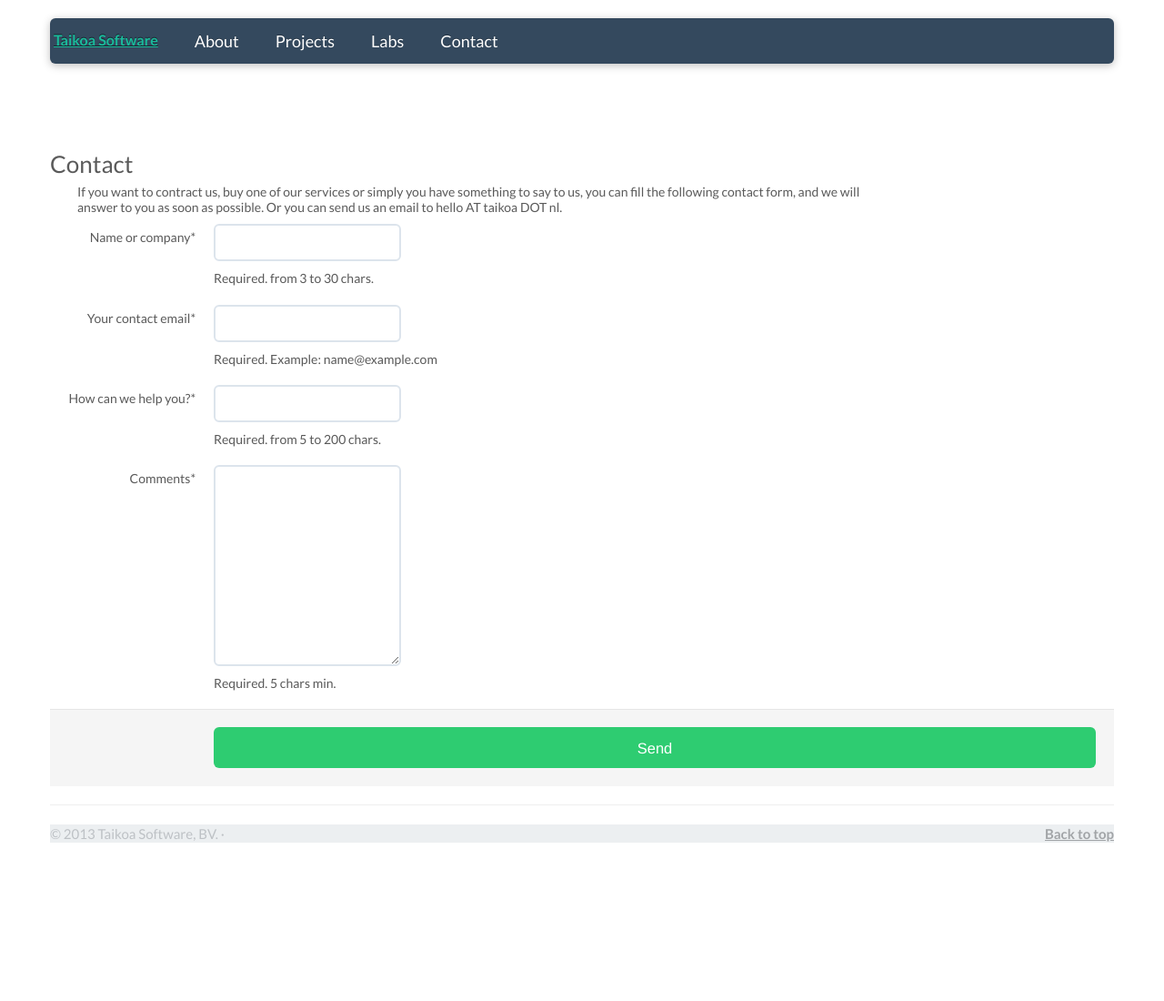
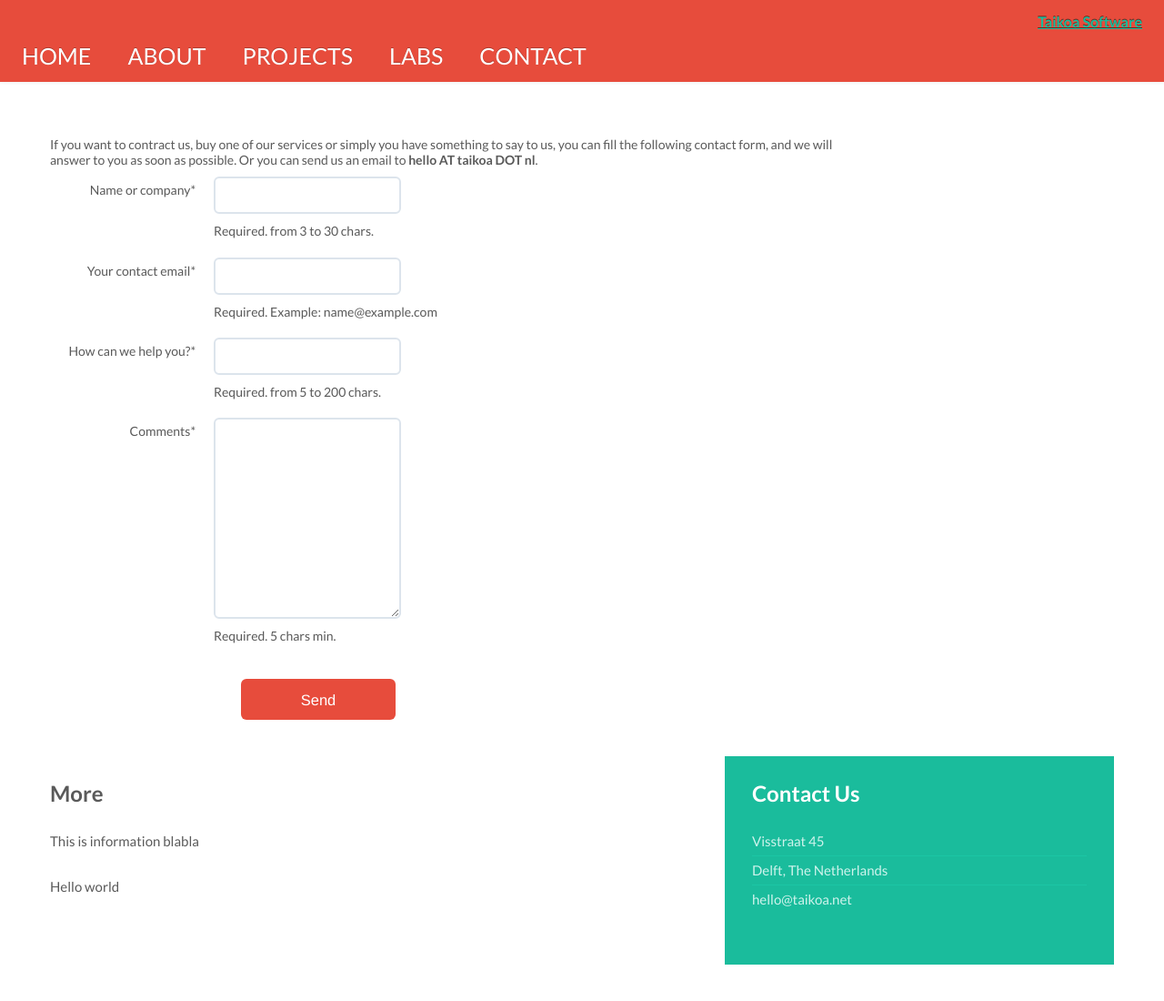
Before and after one commit to taikoa/taikoa, a Flask app: page /contact in a window 1280 px wide. Shown: the whole page at 91% size. Before the commit the page ends 926 px from the top, so only its background shows below. Run offline with Flask 2, Linux system fonts and the light colour scheme.

Commit message:
Improving design in header, footer and contact form

```diff
--- a/static/css/flat-ui.css
+++ b/static/css/flat-ui.css
@@ -604,7 +604,7 @@ h6 {
   filter: progid:DXImageTransform.Microsoft.gradient(enabled = false); }
 
 .navbar-inverse .navbar-inner {
-  background: #34495e;
+  background: #e74c3c;
   filter: progid:DXImageTransform.Microsoft.gradient(enabled = false); }
 .navbar-inverse .nav > li > a {
   color: white; }
--- a/static/css/main.css
+++ b/static/css/main.css
@@ -19,7 +19,7 @@ body {
   left: 0;
   right: 0;
   z-index: 10;
-  margin-top: 20px;
+  /* margin-top: 20px; */
   margin-bottom: -90px; /* Negative margin to pull up carousel. 90px is roughly margins and height of navbar. */
 }
 .navbar-wrapper .navbar {
@@ -29,9 +29,6 @@ body {
 /* Remove border and change up box shadow for more contrast */
 .navbar .navbar-inner {
   border: 0;
-  -webkit-box-shadow: 0 2px 10px rgba(0,0,0,.25);
-     -moz-box-shadow: 0 2px 10px rgba(0,0,0,.25);
-          box-shadow: 0 2px 10px rgba(0,0,0,.25);
 }
 
 /* Downsize the brand/project name a bit */
@@ -59,7 +56,7 @@ body {
 
 /* Carousel base class */
 .carousel {
-  margin-bottom: 60px;
+  margin-bottom: 0px;
 }
 
 .carousel .container {
@@ -258,3 +255,47 @@ body {
 .cleartopbar {
     padding-top: 150px;
 }
+
+.navbar-wrapper .container, .navbar-static-top .container, .navbar-fixed-top .container, .navbar-fixed-bottom .container {
+  width: 100%;
+}
+
+.navbar-inner {
+  border-radius: 0px;
+  height: 90px;
+}
+
+.navbar .nav > li > a:hover {
+    color: #fff;
+    border-bottom: 3px #fff solid;
+}
+
+.navbar {
+    font-size: 25px;
+}
+
+.nav {
+    top: 36px;
+}
+
+footer {
+    background-color: #fff;
+    color: #5a5a5a;
+}
+
+.footer-banner {
+    min-height: 0px;
+}
+
+.form-actions {
+    border-top: 0;
+    background-color: transparent;
+}
+
+.btn.btn-success {
+    background-color: #e74c3c;
+}
+
+.btn.btn-success:hover {
+    background-color: #1abc9c;
+}
--- a/templates/base.html
+++ b/templates/base.html
@@ -44,16 +44,19 @@
               <span class="icon-bar"></span>
               <span class="icon-bar"></span>
             </button>
-            <a class="brand" href="/">Taikoa Software</a>
             <!-- Responsive Navbar Part 2: Place all navbar contents you want collapsed withing .navbar-collapse.collapse. -->
             <div class="nav-collapse collapse">
               <ul class="nav">
-                <li><a href="/about">About</a></li>
-                <li><a href="/projects">Projects</a></li>
-                <li><a href="/labs">Labs</a></li>
-                <li><a href="/contact">Contact</a></li>
+                <li><a href="/">HOME</a></li>
+                <li><a href="/about">ABOUT</a></li>
+                <li><a href="/projects">PROJECTS</a></li>
+                <li><a href="/labs">LABS</a></li>
+                <li><a href="/contact">CONTACT</a></li>
               </ul>
             </div><!--/.nav-collapse -->
+            <div class="pull-right">
+                <a class="brand" href="/">Taikoa Software</a>
+            </div>
           </div><!-- /.navbar-inner -->
         </div><!-- /.navbar -->
 
@@ -69,16 +72,32 @@
       {% endblock %}
 
       <!-- FOOTER -->
-      <hr />
+    </div><!-- /.container -->
       <footer>
-        <p class="pull-right"><a href="#">Back to top</a></p>
-        <p>&copy; 2013 Taikoa Software, BV. &middot;</p>
+        <div class="container">
+          <div class="row">
+            <div class="span7">
+              <h3 class="footer-title">More</h3>
+              <p>This is information blabla</p>
+
+              <p class="pvl">
+                Hello world
+              </p>
+            </div> <!-- /span8 -->
+
+            <div class="span5">
+              <div class="footer-banner">
+                <h3 class="footer-title">Contact Us</h3>
+                <ul>
+                    <li>Visstraat 45</li>
+                    <li>Delft, The Netherlands</li>
+                    <li>hello@taikoa.net</li>
+                </ul>
+              </div>
+            </div>
+          </div>
+        </div>
       </footer>
-    </div><!-- /.container -->
-
-    <!-- Le javascript
-    ================================================== -->
-    <!-- Placed at the end of the document so the pages load faster -->
     <script>
       !function ($) {
         $(function(){
--- a/templates/contact.html
+++ b/templates/contact.html
@@ -7,13 +7,12 @@
 
 {% block content %}
     <div class="row-fluid">
-        <h2>Contact</h2>
         <div class="span9 contact-block">
             <p>
             If you want to contract us, buy one of our services or simply you
             have something to say to us, you can fill the following contact form,
             and we will answer to you as soon as possible. Or you can send us
-            an email to hello AT taikoa DOT nl.
+            an email to <b>hello AT taikoa DOT nl</b>.
             </p>
         </div>
     </div>
@@ -53,11 +52,14 @@
             </div>
         </div>
         <div class="form-actions">
-            <input type="submit"
-                   name="submit"
-                   value="Send"
-                   class="btn btn btn-success btn-large btn-block"
-                   id="submit-id-submit"
-        /></div>
+            <div class="span2">
+                <input type="submit"
+                       name="submit"
+                       value="Send"
+                       class="btn btn btn-success btn-large btn-block"
+                       id="submit-id-submit"
+                       />
+            </div>
+        </div>
     </form>
 {% endblock %}
```
Also changed, not shown: templates/about.html (+0 -19 lines).
